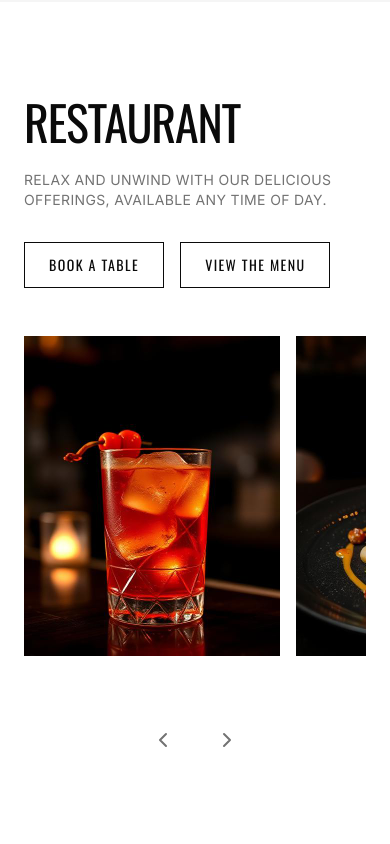
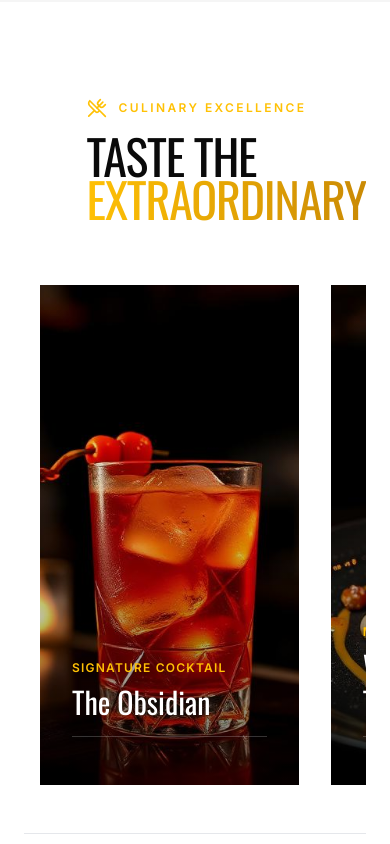
Before and after one commit to ABDUL-RAHMAN-9/vertex-luxury-resort, a React (Vite) app: page / in a window 390 px wide. Shown: the part 4000-4844 px from the top of the page. Built offline with nearby package versions, Linux system fonts and the light colour scheme; the HTML template or start-up script is replaced by a standard one; a web font is replaced by a local one.

Commit message:
feat(dining): replace basic scroll with embla-carousel and progress bar

```diff
--- a/src/components/DiningGallery.tsx
+++ b/src/components/DiningGallery.tsx
@@ -1,96 +1,204 @@
-import { useState } from "react";
-import { ChevronLeft, ChevronRight } from "lucide-react";
+import { useState, useEffect, useCallback } from "react";
+import useEmblaCarousel from "embla-carousel-react";
+import { EmblaCarouselType } from "embla-carousel";
+import {
+    ArrowRight,
+    ChevronLeft,
+    ChevronRight,
+    UtensilsCrossed,
+} from "lucide-react";
 import cocktail from "@/assets/cocktail.jpg";
 import gourmetDish from "@/assets/gourmet-dish.jpg";
 import winePour from "@/assets/wine-pour.jpg";
 import pastry from "@/assets/pastry.jpg";
+
+// Added dummy pricing/categories for a "Real App" feel
+const items = [
+    {
+        src: cocktail,
+        alt: "The Obsidian",
+        category: "Signature Cocktail",
+        price: "$24",
+    },
+    {
+        src: gourmetDish,
+        alt: "Wagyu A5 Tartare",
+        category: "Main Course",
+        price: "$120",
+    },
+    {
+        src: winePour,
+        alt: "Château Margaux",
+        category: "Vintage Selection",
+        price: "$450",
+    },
+    {
+        src: pastry,
+        alt: "Gold Leaf Éclair",
+        category: "Patisserie",
+        price: "$18",
+    },
+    {
+        src: cocktail,
+        alt: "Velvet Martini",
+        category: "Lounge Bar",
+        price: "$22",
+    }, // Duplicate for scrolling length
+];
 
 interface DiningGalleryProps {
     onBookTable: () => void;
 }
 
 const DiningGallery = ({ onBookTable }: DiningGalleryProps) => {
-    const [scrollPosition, setScrollPosition] = useState(0);
+    // 1. Initialize Embla Carousel
+    const [emblaRef, emblaApi] = useEmblaCarousel({
+        loop: true,
+        align: "start",
+        dragFree: true, // Allows smooth "momentum" dragging
+    });
 
-    const images = [
-        { src: cocktail, alt: "Signature Cocktail" },
-        { src: gourmetDish, alt: "Gourmet Dish" },
-        { src: winePour, alt: "Fine Wine" },
-        { src: pastry, alt: "Artisan Pastry" },
-    ];
+    const [scrollProgress, setScrollProgress] = useState(0);
 
-    const scroll = (direction: "left" | "right") => {
-        const container = document.getElementById("dining-gallery");
-        if (container) {
-            const scrollAmount = 300;
-            const newPosition =
-                direction === "left"
-                    ? Math.max(0, scrollPosition - scrollAmount)
-                    : scrollPosition + scrollAmount;
+    // 2. Handle Scroll Progress Bar
+    const onScroll = useCallback((emblaApi: EmblaCarouselType) => {
+        const progress = Math.max(0, Math.min(1, emblaApi.scrollProgress()));
+        setScrollProgress(progress * 100);
+    }, []);
 
-            container.scrollTo({ left: newPosition, behavior: "smooth" });
-            setScrollPosition(newPosition);
-        }
-    };
+    useEffect(() => {
+        if (!emblaApi) return;
+        emblaApi.on("scroll", onScroll);
+        emblaApi.on("reInit", onScroll);
+    }, [emblaApi, onScroll]);
+
+    const scrollPrev = useCallback(
+        () => emblaApi && emblaApi.scrollPrev(),
+        [emblaApi]
+    );
+    const scrollNext = useCallback(
+        () => emblaApi && emblaApi.scrollNext(),
+        [emblaApi]
+    );
 
     return (
-        <section id="dining" className="py-24 lg:py-32 bg-background">
+        <section
+            id="dining"
+            className="py-24 lg:py-32 bg-white overflow-hidden">
             <div className="container mx-auto px-6 lg:px-12">
-                {/* Header */}
-                <div className="flex flex-col lg:flex-row justify-between items-start lg:items-end gap-8 mb-12">
-                    <div className="flex flex-col lg:flex-row items-start lg:items-end gap-6">
-                        <h2 className="font-display text-5xl md:text-6xl lg:text-7xl tracking-tight">
-                            RESTAURANT
+                {/* --- HEADER SECTION --- */}
+                <div className="flex flex-col lg:flex-row justify-between items-end gap-12 mb-16">
+                    <div className="relative">
+                        {/* Decorative Background Number */}
+                        <span className="absolute -top-20 -left-10 text-[10rem] font-display font-bold text-gray-50 opacity-50 select-none -z-10">
+                            02
+                        </span>
+
+                        <div className="flex items-center gap-3 mb-4">
+                            <UtensilsCrossed className="w-5 h-5 text-vertex-gold" />
+                            <span className="text-xs font-bold tracking-[0.2em] uppercase text-vertex-gold">
+                                Culinary Excellence
+                            </span>
+                        </div>
+
+                        <h2 className="font-display text-5xl md:text-6xl lg:text-7xl tracking-tight text-vertex-black leading-[0.9]">
+                            TASTE THE <br />
+                            <span className="text-transparent bg-clip-text bg-gradient-to-r from-vertex-gold to-yellow-600">
+                                EXTRAORDINARY
+                            </span>
                         </h2>
-                        <p className="text-muted-foreground text-sm uppercase tracking-wide max-w-xs">
-                            Relax and unwind with our delicious offerings,
-                            available any time of day.
-                        </p>
                     </div>
 
-                    <div className="flex gap-4">
+                    {/* Header Controls (Desktop) */}
+                    <div className="hidden lg:flex gap-4 items-center">
                         <button
-                            onClick={onBookTable}
-                            className="px-6 py-3 border border-foreground text-foreground font-display text-sm tracking-widest hover:bg-foreground hover:text-background transition-all duration-300">
-                            BOOK A TABLE
+                            onClick={scrollPrev}
+                            className="w-12 h-12 flex items-center justify-center border border-gray-200 rounded-full hover:bg-black hover:text-white transition-all duration-300 group">
+                            <ChevronLeft
+                                size={20}
+                                className="group-hover:-translate-x-1 transition-transform"
+                            />
                         </button>
-                        <button className="px-6 py-3 border border-foreground text-foreground font-display text-sm tracking-widest hover:bg-foreground hover:text-background transition-all duration-300">
-                            VIEW THE MENU
+                        <button
+                            onClick={scrollNext}
+                            className="w-12 h-12 flex items-center justify-center border border-gray-200 rounded-full hover:bg-black hover:text-white transition-all duration-300 group">
+                            <ChevronRight
+                                size={20}
+                                className="group-hover:translate-x-1 transition-transform"
+                            />
                         </button>
                     </div>
                 </div>
 
-                {/* Gallery */}
-                <div
-                    id="dining-gallery"
-                    className="flex gap-4 overflow-x-auto scrollbar-hide pb-8"
-                    onScroll={(e) =>
-                        setScrollPosition((e.target as HTMLElement).scrollLeft)
-                    }>
-                    {images.map((image, index) => (
+                {/* --- CAROUSEL SECTION --- */}
+                <div className="relative">
+                    {/* Embla Viewport */}
+                    <div
+                        className="overflow-hidden cursor-grab active:cursor-grabbing"
+                        ref={emblaRef}>
+                        <div className="flex touch-pan-y">
+                            {items.map((item, index) => (
+                                <div
+                                    key={index}
+                                    className="flex-[0_0_85%] md:flex-[0_0_45%] lg:flex-[0_0_30%] min-w-0 px-4">
+                                    <div className="group relative h-[500px] overflow-hidden bg-gray-100">
+                                        {/* Image */}
+                                        <img
+                                            src={item.src}
+                                            alt={item.alt}
+                                            className="w-full h-full object-cover transition-transform duration-700 ease-out group-hover:scale-110"
+                                        />
+
+                                        {/* Dark Gradient Overlay */}
+                                        <div className="absolute inset-0 bg-gradient-to-t from-black/90 via-black/20 to-transparent opacity-60 group-hover:opacity-80 transition-opacity duration-500" />
+
+                                        {/* Content Overlay */}
+                                        <div className="absolute bottom-0 left-0 w-full p-8 text-white transform translate-y-4 group-hover:translate-y-0 transition-transform duration-500 ease-out">
+                                            <div className="flex justify-between items-end border-b border-white/20 pb-4 mb-4">
+                                                <div>
+                                                    <p className="text-vertex-gold text-xs font-bold tracking-widest uppercase mb-2">
+                                                        {item.category}
+                                                    </p>
+                                                    <h3 className="font-display text-3xl">
+                                                        {item.alt}
+                                                    </h3>
+                                                </div>
+                                                <span className="font-serif italic text-xl opacity-0 group-hover:opacity-100 transition-opacity duration-500 delay-100">
+                                                    {item.price}
+                                                </span>
+                                            </div>
+
+                                            <div className="flex items-center gap-2 opacity-0 group-hover:opacity-100 transition-opacity duration-500 delay-200">
+                                                <span className="text-xs tracking-widest uppercase">
+                                                    View Details
+                                                </span>
+                                                <ArrowRight className="w-4 h-4 text-vertex-gold" />
+                                            </div>
+                                        </div>
+                                    </div>
+                                </div>
+                            ))}
+                        </div>
+                    </div>
+
+                    {/* Progress Bar */}
+                    <div className="mt-12 w-full h-[1px] bg-gray-200 relative overflow-hidden">
                         <div
-                            key={index}
-                            className="flex-shrink-0 w-64 md:w-72 lg:w-80">
-                            <img
-                                src={image.src}
-                                alt={image.alt}
-                                className="w-full h-80 lg:h-96 object-cover"
-                            />
-                        </div>
-                    ))}
+                            className="absolute top-0 left-0 h-full bg-vertex-black transition-all duration-300 ease-out"
+                            style={{ width: `${scrollProgress}%` }}
+                        />
+                    </div>
                 </div>
 
-                {/* Navigation Arrows */}
-                <div className="flex justify-center gap-6 mt-8">
+                {/* --- FOOTER ACTIONS --- */}
+                <div className="flex flex-col sm:flex-row justify-center gap-6 mt-16">
                     <button
-                        onClick={() => scroll("left")}
-                        className="p-2 text-muted-foreground hover:text-foreground transition-colors">
-                        <ChevronLeft size={24} />
+                        onClick={onBookTable}
+                        className="px-10 py-4 bg-vertex-black text-white font-display text-sm tracking-widest hover:bg-vertex-gold transition-colors duration-300">
+                        RESERVE A TABLE
                     </button>
-                    <button
-                        onClick={() => scroll("right")}
-                        className="p-2 text-muted-foreground hover:text-foreground transition-colors">
-                        <ChevronRight size={24} />
+                    <button className="px-10 py-4 border border-vertex-black text-vertex-black font-display text-sm tracking-widest hover:bg-gray-50 transition-colors duration-300">
+                        DOWNLOAD MENU
                     </button>
                 </div>
             </div>
```
